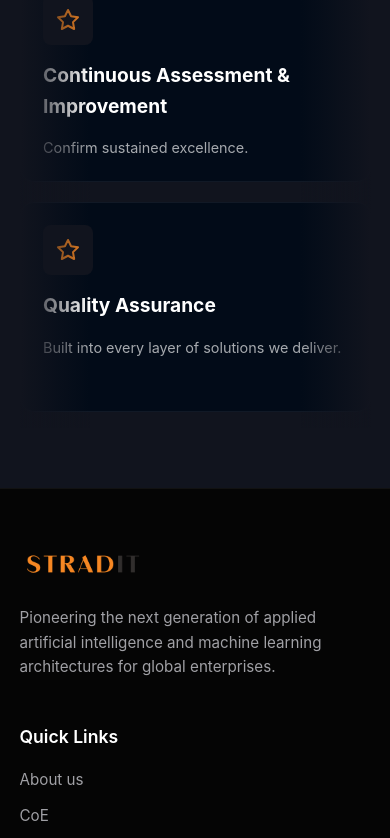
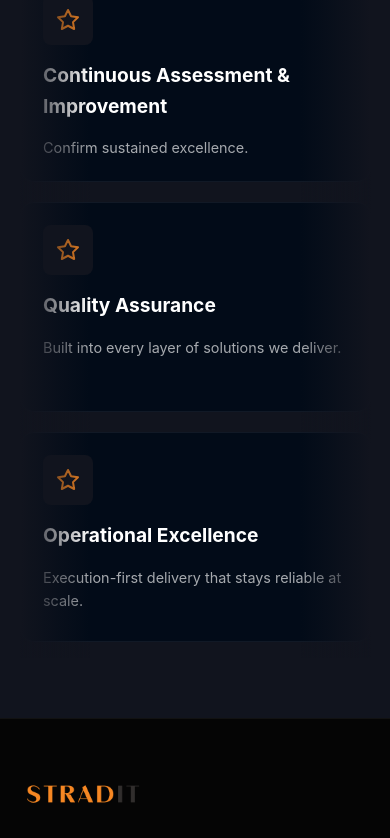
Before and after one commit to ashishstradit/Stradit-website, a Next.js app: page /about-us in a window 390 px wide. Shown: the part 6666-7504 px from the top of the page. Built offline with nearby package versions, Linux system fonts and the light colour scheme.

Commit message:
Mobile View Cards

```diff
--- a/app/about-us/about-us.css
+++ b/app/about-us/about-us.css
@@ -227,10 +227,10 @@
 }
 
 .about-us-page .slider-wrapper {
-  width: 100vw;
-  margin-left: calc(-50vw + 50%);
-  overflow: hidden;
-  padding: 40px 0;
+  width: 100%;
+  margin-left: 0;
+  /* extra side padding so first/last card fully visible */
+  padding: 40px 5%;
   position: relative;
 }
 
@@ -276,9 +276,11 @@
 
 /* Disable auto-motion (user scroll only) */
 .about-us-page .slider-wrapper {
+  overflow-y: visible;
   overflow-x: auto;
   -webkit-overflow-scrolling: touch;
   scroll-snap-type: x proximity;
+  scroll-padding-inline: 5%;
   scrollbar-width: none; /* Firefox */
   -ms-overflow-style: none; /* IE/Edge legacy */
 }
@@ -288,6 +290,69 @@
 .about-us-page .phil-card,
 .about-us-page .pride-card {
   scroll-snap-align: start;
+}
+
+/* Desktop: show all cards (no horizontal scroll) */
+@media (min-width: 769px) {
+  .about-us-page #philosophy .slider-wrapper,
+  .about-us-page #pride .slider-wrapper {
+    overflow: visible;
+    scroll-snap-type: none;
+  }
+
+  .about-us-page #philosophy .slider-wrapper::before,
+  .about-us-page #philosophy .slider-wrapper::after,
+  .about-us-page #pride .slider-wrapper::before,
+  .about-us-page #pride .slider-wrapper::after {
+    display: none;
+  }
+
+  /* Philosophy: 3 cards in a row */
+  .about-us-page #philosophy .slider-track {
+    width: 100%;
+    max-width: 1400px;
+    margin: 0 auto;
+    display: grid;
+    grid-template-columns: repeat(3, minmax(0, 1fr));
+    gap: 16px;
+  }
+
+  /* Force exactly 5 cards in one row */
+  .about-us-page #philosophy .phil-card,
+  .about-us-page #pride .pride-card {
+    width: auto;
+    min-width: 0;
+  }
+
+  /* Pride: horizontal row on desktop (scroll if needed) */
+  .about-us-page #pride .slider-wrapper {
+    overflow-x: auto;
+    -webkit-overflow-scrolling: touch;
+    scrollbar-width: none;
+  }
+  .about-us-page #pride .slider-wrapper::-webkit-scrollbar {
+    display: none;
+  }
+  .about-us-page #pride .slider-track {
+    width: max-content;
+    display: flex;
+    flex-wrap: nowrap;
+    gap: 16px;
+    padding-bottom: 2px;
+  }
+  .about-us-page #pride .pride-card {
+    width: 320px;
+    flex: 0 0 auto;
+  }
+
+  .about-us-page #philosophy .phil-card img {
+    height: 160px;
+  }
+
+  .about-us-page #pride .pride-card {
+    padding: 20px;
+    min-height: 190px;
+  }
 }
 
 @keyframes slideLeft {
--- a/app/about-us/page.tsx
+++ b/app/about-us/page.tsx
@@ -4,39 +4,47 @@ import './about-us.css'
 export default function AboutUsPage() {
   const philosophyCards = [
     {
+      id: 'phil-1',
       title: 'Technology with Accountability',
       img: '/Technology%20with%20Accountability.png',
       alt: 'Technology with Accountability',
       desc: 'We ensure tech is explainable, supervised, and aligned. Our solutions include built-in guardrails for data, security, and compliance.',
     },
     {
+      id: 'phil-2',
       title: 'Engineering with Purpose',
       img: '/Engineering%20with%20Purpose.png',
       alt: 'Engineering with Purpose',
       desc: 'We are purpose-driven. Every solution, integration, and AI automation is meticulously designed to decode complexity, solve tangible business problems.',
     },
     {
+      id: 'phil-3',
       title: 'Domain‑First Thinking',
       img: 'https://images.unsplash.com/photo-1522071820081-009f0129c71c?auto=format&fit=crop&q=80&w=600',
       alt: 'Team collaboration',
       desc: 'Our teams speak your language. Deep domain expertise across LLMs, governance, and guardrails shapes every design, strategy, and AI model we build.',
     },
   ]
-  const philosophyLoopCards = [...philosophyCards, ...philosophyCards]
 
   const prideCards = [
     {
+      id: 'pride-1',
       title: 'Integrated Center of Excellence',
       desc: 'Drives innovation across AI, Cybersecurity, Cloud, and Quality Engineering.',
     },
     {
+      id: 'pride-2',
       title: 'AI Readiness Training',
       desc: 'Prepares teams with the mindset, mastery, and mechanisms to harness AI with precision.',
     },
-    { title: 'Continuous Assessment & Improvement', desc: 'Confirm sustained excellence.' },
-    { title: 'Quality Assurance', desc: 'Built into every layer of solutions we deliver.' },
+    { id: 'pride-3', title: 'Continuous Assessment & Improvement', desc: 'Confirm sustained excellence.' },
+    { id: 'pride-4', title: 'Quality Assurance', desc: 'Built into every layer of solutions we deliver.' },
+    {
+      id: 'pride-5',
+      title: 'Operational Excellence',
+      desc: 'Execution-first delivery that stays reliable at scale.',
+    },
   ]
-  const prideLoopCards = [...prideCards, ...prideCards]
 
   return (
     <>
@@ -168,7 +176,7 @@ export default function AboutUsPage() {
           <div className="slider-wrapper anim anim-fade observe-me" style={{ ['--delay' as any]: '0.3s' }}>
             <div className="slider-track no-motion">
               {philosophyCards.map((card, idx) => (
-                <div className="phil-card" key={`${card.title}-${idx}`}>
+                <div className="phil-card" key={card.id}>
                   <img src={card.img} alt={card.alt} loading="lazy" />
                   <div className="phil-content">
                     <div className="phil-line" />
@@ -253,7 +261,7 @@ export default function AboutUsPage() {
           <div className="slider-wrapper anim anim-fade observe-me" style={{ ['--delay' as any]: '0.3s' }}>
             <div className="slider-track no-motion">
               {prideCards.map((card, idx) => (
-                <div className="pride-card" key={`${card.title}-${idx}`}>
+                <div className="pride-card" key={card.id}>
                   <div className="pride-icon-box">
                     <svg width="24" height="24">
                       <use href="#icon-star" />
--- a/components/Features.module.css
+++ b/components/Features.module.css
@@ -153,7 +153,25 @@
 }
 
 @media (max-width: 768px) {
-  .card { width: 260px; }
+  /* Mobile: no horizontal scrolling cards */
+  .scrollingWrapper {
+    overflow: visible;
+    padding: 20px 5% 0;
+  }
+
+  .scrollingTrack {
+    animation: none;
+    width: 100%;
+    flex-direction: column;
+    gap: 20px;
+  }
+
+  .card {
+    width: 100%;
+    max-width: 560px;
+    margin: 0 auto;
+  }
+
   .cardImgWrapper { height: 260px; }
   .cardTitle { font-size: 1rem; }
   .cardSub { font-size: 0.85rem; }
@@ -162,7 +180,6 @@
 }
 
 @media (max-width: 480px) {
-  .card { width: 220px; }
   .cardImgWrapper { height: 220px; }
   .sectionHeader h2 { font-size: 1.6rem; }
 }
--- a/components/Features.tsx
+++ b/components/Features.tsx
@@ -47,7 +47,8 @@ const portraits = [
 ]
 
 export default function Features() {
-  const cards = [...portraits, ...portraits]
+  // No duplicates: on mobile we stack vertically
+  const cards = portraits
   return (
     <section id="features" className={styles.featuresSection}>
       <div className={styles.sectionHeader}>
```
